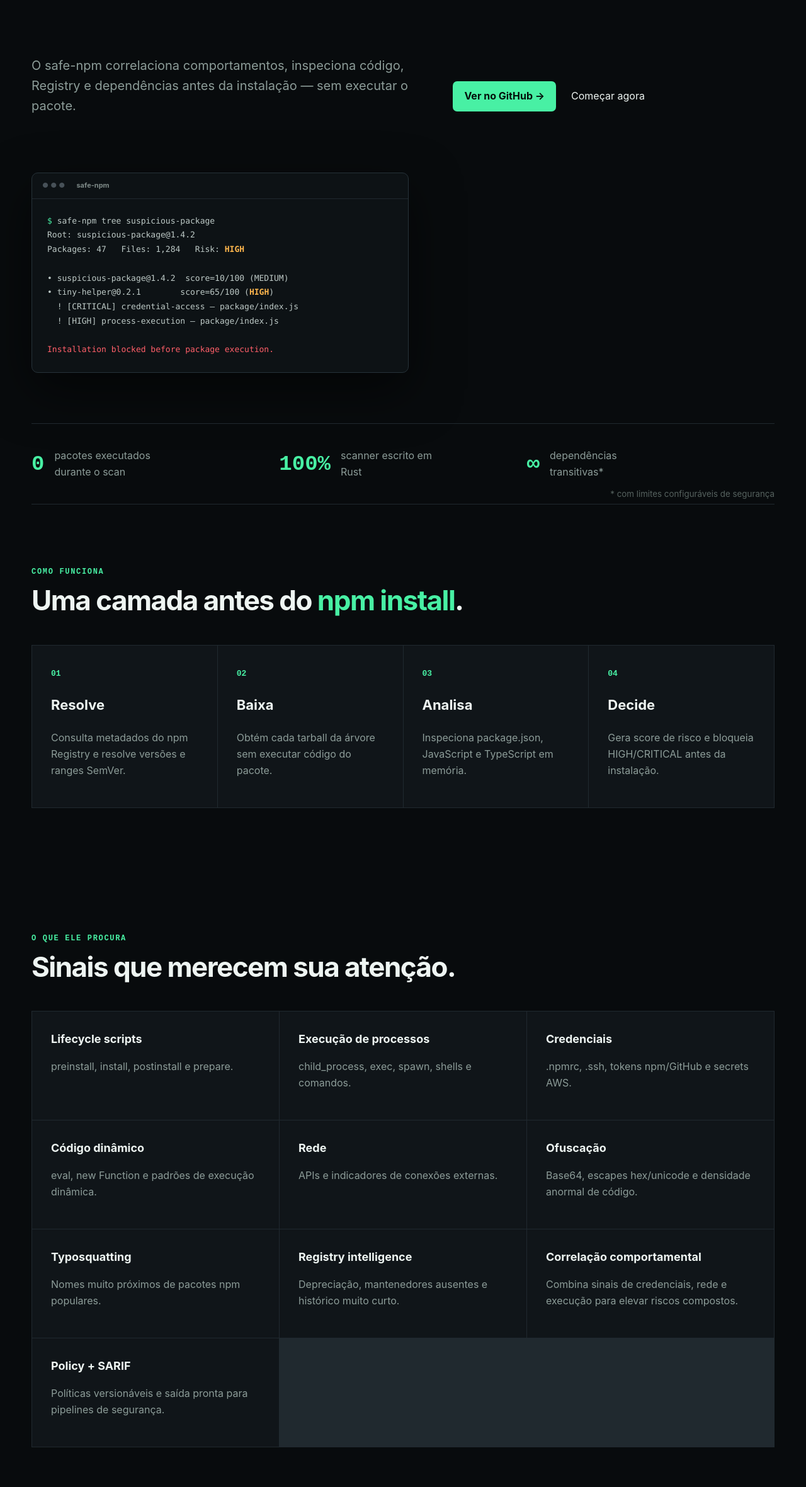
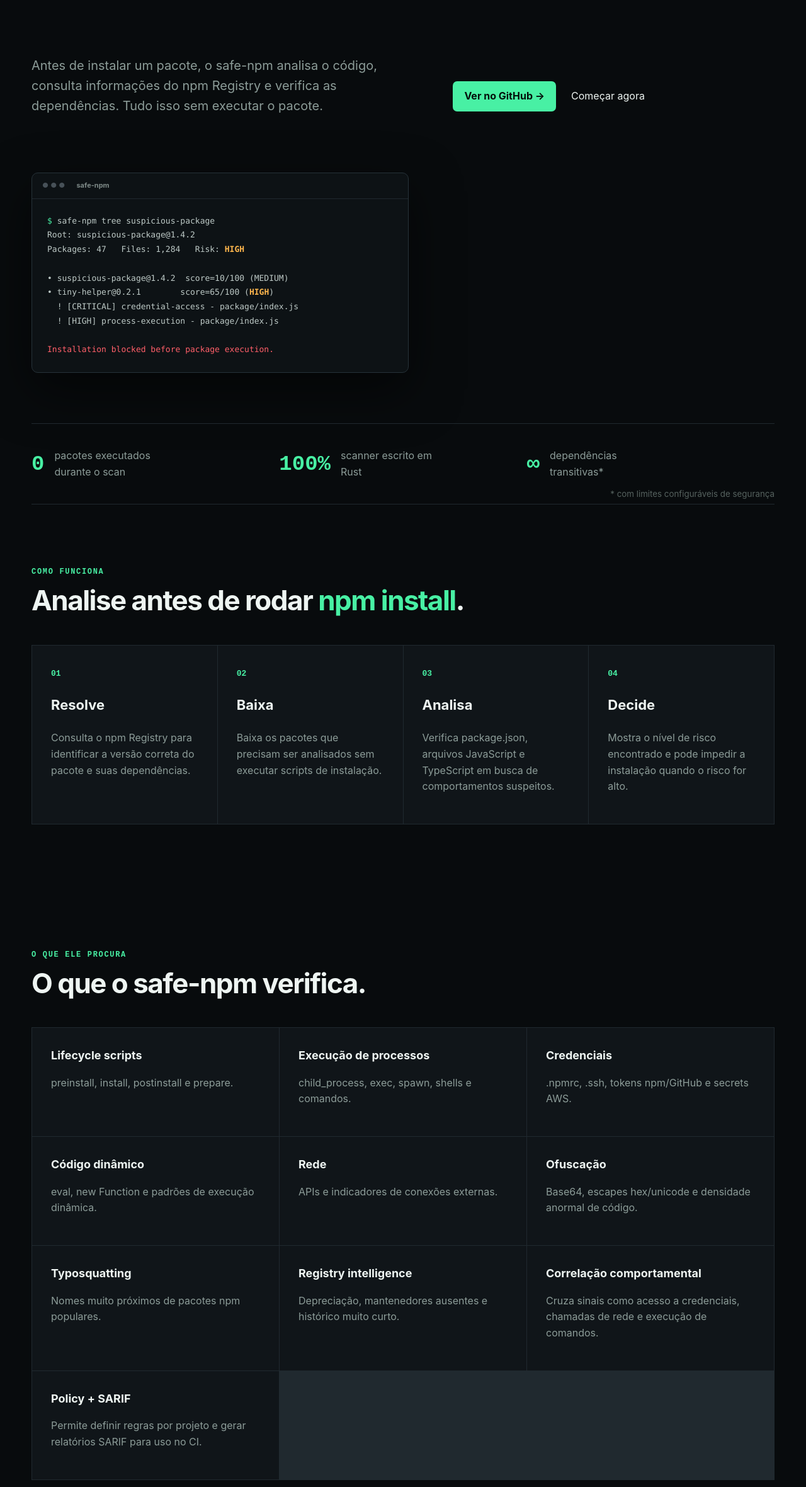
Before and after one commit to mdnbras/safe-npm, a plain HTML site: page docs/index.html in a window 1280 px wide. Shown: the part 439-2800 px from the top of the page at 63% size. Drawn offline with Linux system fonts and the light colour scheme.

Commit message:
docs: make landing page copy more natural

```diff
--- a/docs/index.html
+++ b/docs/index.html
@@ -1,11 +1,11 @@
 <!doctype html>
 <html lang="pt-BR"><head><meta charset="utf-8"><meta name="viewport" content="width=device-width,initial-scale=1">
-<title>safe-npm — veja o pacote antes que ele execute</title><meta name="description" content="Scanner open source em Rust que analisa pacotes npm e dependências antes da instalação.">
+<title>safe-npm - veja o pacote antes que ele execute</title><meta name="description" content="Scanner open source em Rust que analisa pacotes npm e dependências antes da instalação.">
 <link rel="stylesheet" href="style.css"></head><body>
 <nav><a class="brand" href="#">safe-npm<span>.</span></a><div><a href="#como">Como funciona</a><a href="#detecta">Detecções</a><a class="button ghost" href="https://github.com/mdnbras/safe-npm">GitHub</a></div></nav>
 <main>
-<section class="hero"><div class="eyebrow">V0.4 · OPEN SOURCE · RUST · SUPPLY CHAIN SECURITY</div><h1>Veja o pacote.<br><em>Antes que ele execute.</em></h1>
-<p class="lead">O safe-npm correlaciona comportamentos, inspeciona código, Registry e dependências antes da instalação — sem executar o pacote.</p>
+<section class="hero"><div class="eyebrow">V0.4 · OPEN SOURCE · RUST · SUPPLY CHAIN SECURITY</div><h1>Confira o pacote.<br><em>Antes de instalar.</em></h1>
+<p class="lead">Antes de instalar um pacote, o safe-npm analisa o código, consulta informações do npm Registry e verifica as dependências. Tudo isso sem executar o pacote.</p>
 <div class="actions"><a class="button" href="https://github.com/mdnbras/safe-npm">Ver no GitHub →</a><a href="#start">Começar agora</a></div>
 <div class="terminal"><div class="dots">● ● ● <b>safe-npm</b></div><pre><span>$</span> safe-npm tree suspicious-package
 Root: suspicious-package@1.4.2
@@ -13,23 +13,23 @@
 
 • suspicious-package@1.4.2  score=10/100 (MEDIUM)
 • tiny-helper@0.2.1        score=65/100 (<strong>HIGH</strong>)
-  ! [CRITICAL] credential-access — package/index.js
-  ! [HIGH] process-execution — package/index.js
+  ! [CRITICAL] credential-access - package/index.js
+  ! [HIGH] process-execution - package/index.js
 
 <span class="blocked">Installation blocked before package execution.</span></pre></div></section>
 
 <section class="stats"><div><b>0</b><span>pacotes executados durante o scan</span></div><div><b>100%</b><span>scanner escrito em Rust</span></div><div><b>∞</b><span>dependências transitivas*</span></div><small>* com limites configuráveis de segurança</small></section>
 
-<section id="como"><div class="section-tag">COMO FUNCIONA</div><h2>Uma camada antes do <code>npm install</code>.</h2>
-<div class="steps"><article><i>01</i><h3>Resolve</h3><p>Consulta metadados do npm Registry e resolve versões e ranges SemVer.</p></article><article><i>02</i><h3>Baixa</h3><p>Obtém cada tarball da árvore sem executar código do pacote.</p></article><article><i>03</i><h3>Analisa</h3><p>Inspeciona package.json, JavaScript e TypeScript em memória.</p></article><article><i>04</i><h3>Decide</h3><p>Gera score de risco e bloqueia HIGH/CRITICAL antes da instalação.</p></article></div></section>
+<section id="como"><div class="section-tag">COMO FUNCIONA</div><h2>Analise antes de rodar <code>npm install</code>.</h2>
+<div class="steps"><article><i>01</i><h3>Resolve</h3><p>Consulta o npm Registry para identificar a versão correta do pacote e suas dependências.</p></article><article><i>02</i><h3>Baixa</h3><p>Baixa os pacotes que precisam ser analisados sem executar scripts de instalação.</p></article><article><i>03</i><h3>Analisa</h3><p>Verifica package.json, arquivos JavaScript e TypeScript em busca de comportamentos suspeitos.</p></article><article><i>04</i><h3>Decide</h3><p>Mostra o nível de risco encontrado e pode impedir a instalação quando o risco for alto.</p></article></div></section>
 
-<section id="detecta"><div class="section-tag">O QUE ELE PROCURA</div><h2>Sinais que merecem sua atenção.</h2>
-<div class="grid"><article><b>Lifecycle scripts</b><p>preinstall, install, postinstall e prepare.</p></article><article><b>Execução de processos</b><p>child_process, exec, spawn, shells e comandos.</p></article><article><b>Credenciais</b><p>.npmrc, .ssh, tokens npm/GitHub e secrets AWS.</p></article><article><b>Código dinâmico</b><p>eval, new Function e padrões de execução dinâmica.</p></article><article><b>Rede</b><p>APIs e indicadores de conexões externas.</p></article><article><b>Ofuscação</b><p>Base64, escapes hex/unicode e densidade anormal de código.</p></article><article><b>Typosquatting</b><p>Nomes muito próximos de pacotes npm populares.</p></article><article><b>Registry intelligence</b><p>Depreciação, mantenedores ausentes e histórico muito curto.</p></article><article><b>Correlação comportamental</b><p>Combina sinais de credenciais, rede e execução para elevar riscos compostos.</p></article><article><b>Policy + SARIF</b><p>Políticas versionáveis e saída pronta para pipelines de segurança.</p></article></div></section>
+<section id="detecta"><div class="section-tag">O QUE ELE PROCURA</div><h2>O que o safe-npm verifica.</h2>
+<div class="grid"><article><b>Lifecycle scripts</b><p>preinstall, install, postinstall e prepare.</p></article><article><b>Execução de processos</b><p>child_process, exec, spawn, shells e comandos.</p></article><article><b>Credenciais</b><p>.npmrc, .ssh, tokens npm/GitHub e secrets AWS.</p></article><article><b>Código dinâmico</b><p>eval, new Function e padrões de execução dinâmica.</p></article><article><b>Rede</b><p>APIs e indicadores de conexões externas.</p></article><article><b>Ofuscação</b><p>Base64, escapes hex/unicode e densidade anormal de código.</p></article><article><b>Typosquatting</b><p>Nomes muito próximos de pacotes npm populares.</p></article><article><b>Registry intelligence</b><p>Depreciação, mantenedores ausentes e histórico muito curto.</p></article><article><b>Correlação comportamental</b><p>Cruza sinais como acesso a credenciais, chamadas de rede e execução de comandos.</p></article><article><b>Policy + SARIF</b><p>Permite definir regras por projeto e gerar relatórios SARIF para uso no CI.</p></article></div></section>
 
-<section id="start" class="start"><div><div class="section-tag">COMECE AGORA</div><h2>Um comando entre você<br>e a próxima dependência.</h2></div><pre><span>$</span> cargo install --git https://github.com/mdnbras/safe-npm
+<section id="start" class="start"><div><div class="section-tag">COMECE AGORA</div><h2>Confira uma dependência<br>antes de colocar no projeto.</h2></div><pre><span>$</span> cargo install --git https://github.com/mdnbras/safe-npm
 <span>$</span> safe-npm tree express
 <span>$</span> safe-npm install express</pre></section>
 
-<section class="note"><h2>Segurança sem falsa promessa.</h2><p>safe-npm usa análise estática heurística. Um alerta não prova malware e a ausência de alertas não prova segurança. Ele complementa — não substitui — npm audit, provenance, assinatura, revisão humana e outras camadas de defesa.</p></section>
+<section class="note"><h2>O scanner ajuda, mas não substitui uma revisão de segurança.</h2><p>O safe-npm trabalha com análise estática e heurísticas. Um alerta indica algo que vale a pena revisar, mas não significa automaticamente que o pacote contém malware. Da mesma forma, um resultado sem alertas não garante que o pacote seja seguro. Use a ferramenta junto com npm audit, provenance, assinaturas e revisão de código.</p></section>
 </main><footer><a class="brand" href="#">safe-npm<span>.</span></a><p>Open source · MIT · Feito em Rust</p><a href="https://github.com/mdnbras/safe-npm">github.com/mdnbras/safe-npm</a></footer>
 </body></html>
```
